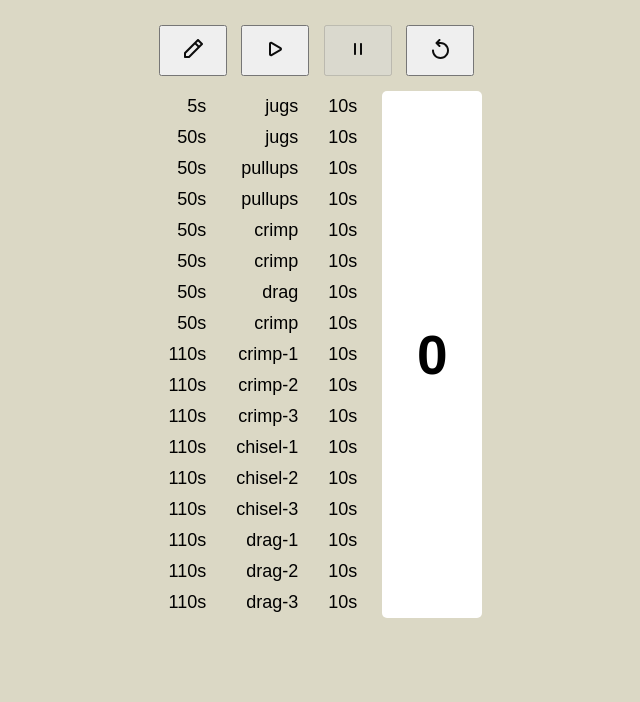
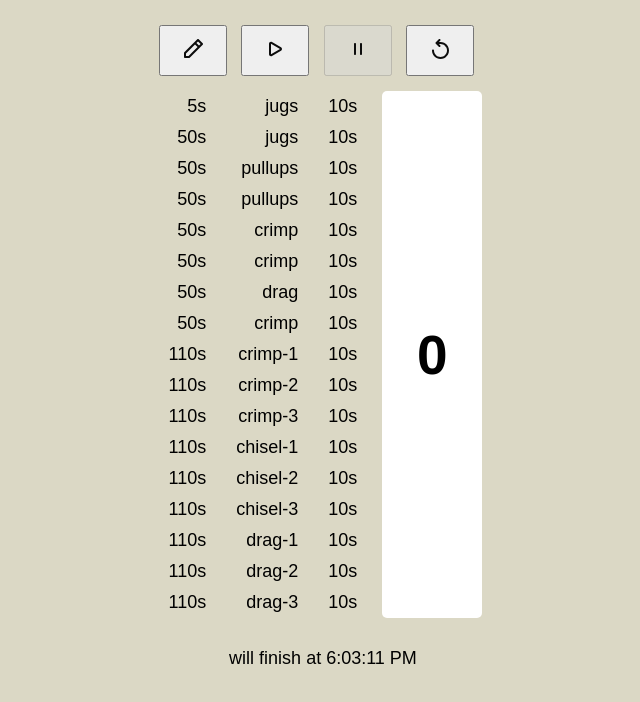
Before and after one commit to alustig3/hangboard, a plain HTML site: page docs/index.html in a window 1280 px wide. Shown: the whole page, without its empty margins (317-957 px from the left). Drawn offline with Linux system fonts and the light colour scheme.

Commit message:
added estimated finish time

```diff
--- a/docs/app.js
+++ b/docs/app.js
@@ -18,7 +18,6 @@ function openTab(tabName) {
     document.getElementById('main').style.display = tabName === 'main' ? 'block' : 'none';
 }
 
-// Generate 10 rows in Setup and store labels and times
 const restDurations = [];
 const hangDurations = [];
 const setupLabels = [];
@@ -68,6 +67,7 @@ function initializeRoutine() {
         hangLabel.id = `hangLabel${i + 1}`;
         hangLabels.appendChild(hangLabel);
     }
+    updateEstimatedCompletionTime();
 }
 
 
@@ -76,6 +76,7 @@ startButton.addEventListener('click', () => {
     startButton.disabled = true; // Disable Start button after it's pressed
     pauseButton.disabled = false; // Enable Pause button after Start is pressed
     startRoutine(0, 'rest');
+    updateEstimatedCompletionTime();
 });
 
 // Pause/Resume button behavior
@@ -83,6 +84,7 @@ pauseButton.addEventListener('click', () => {
     if (isPaused) {
         startRoutine(currentIndex, currentPhase, remainingDuration); // Resume with remaining time
         isPaused = false;
+        updateEstimatedCompletionTime();
     } else {
         clearInterval(currentInterval); // Pause the interval
         isPaused = true;
@@ -202,7 +204,6 @@ function startRoutine(index, phase, durationOverride = null) {
 }
 
 
-
 // Export Setup Data Button
 document.getElementById('exportData').addEventListener('click', () => {
     const rows = [];
@@ -312,3 +313,38 @@ toggleEditButton2.addEventListener('click', () => {
     mainTab.style.display = 'block';
     initializeRoutine();
 });
+
+// Function to calculate and display estimated completion time
+function updateEstimatedCompletionTime() {
+    const currentTime = new Date();
+    let totalDurationInSeconds = 0;
+
+    // Calculate total duration from remaining rest and hang times
+    const rows = document.querySelectorAll('#routine-setup .input-row');
+    rows.forEach((row, index) => {
+        if (index < currentIndex) {
+            // Skip rows that have already completed
+            return;
+        }
+
+        const restTime = parseInt(row.children[1].value) || 0;
+        const hangTime = parseInt(row.children[2].value) || 0;
+        totalDurationInSeconds += restTime + hangTime;
+    });
+    console.log(currentTime);
+
+    // Calculate the estimated completion time
+    const completionTime = new Date(currentTime.getTime() + totalDurationInSeconds * 1000);
+    console.log(completionTime);
+
+    // Format the completion time as HH:MM AM/PM
+    const hours = completionTime.getHours();
+    const minutes = completionTime.getMinutes().toString().padStart(2, '0');
+    const seconds = completionTime.getSeconds().toString().padStart(2, '0');
+    const ampm = hours >= 12 ? 'PM' : 'AM';
+    const formattedTime = `will finish at ${(hours % 12) || 12}:${minutes}:${seconds} ${ampm}`;
+
+
+    // Display the formatted time
+    document.getElementById('completionTime').textContent = formattedTime;
+}
--- a/docs/index.html
+++ b/docs/index.html
@@ -19,17 +19,17 @@
                         <path xmlns="http://www.w3.org/2000/svg" d="M11.7071 5.29289C12.0976 5.68342 12.0976 6.31658 11.7071 6.70711L7.41421 11H19C19.5523 11 20 11.4477 20 12C20 12.5523 19.5523 13 19 13H7.41421L11.7071 17.2929C12.0976 17.6834 12.0976 18.3166 11.7071 18.7071C11.3166 19.0976 10.6834 19.0976 10.2929 18.7071L4.29289 12.7071C4.10536 12.5196 4 12.2652 4 12C4 11.7348 4.10536 11.4804 4.29289 11.2929L10.2929 5.29289C10.6834 4.90237 11.3166 4.90237 11.7071 5.29289Z" fill="#0D0D0D"></path>
                     </svg>
                 </button>
+                <button id="exportData">
+                    <svg fill="none" viewBox="0 0 24 24" height="24" width="24" xmlns="http://www.w3.org/2000/svg">
+                        <path xmlns="http://www.w3.org/2000/svg" d="M11.2929 2.29289C11.6834 1.90237 12.3166 1.90237 12.7071 2.29289L16.7071 6.29289C17.0976 6.68342 17.0976 7.31658 16.7071 7.70711C16.3166 8.09763 15.6834 8.09763 15.2929 7.70711L13 5.41421V16C13 16.5523 12.5523 17 12 17C11.4477 17 11 16.5523 11 16V5.41421L8.70711 7.70711C8.31658 8.09763 7.68342 8.09763 7.29289 7.70711C6.90237 7.31658 6.90237 6.68342 7.29289 6.29289L11.2929 2.29289ZM5 17C5.55228 17 6 17.4477 6 18V20H18V18C18 17.4477 18.4477 17 19 17C19.5523 17 20 17.4477 20 18V20C20 21.1046 19.1046 22 18 22H6C4.89543 22 4 21.1046 4 20V18C4 17.4477 4.44772 17 5 17Z" fill="#0D0D0D"></path>
+                    </svg>
+                </button>
                 <button id="importData">
                     <svg fill="none" viewBox="0 0 24 24" height="24" width="24" xmlns="http://www.w3.org/2000/svg">
                         <path xmlns="http://www.w3.org/2000/svg" d="M12 2C12.5523 2 13 2.44772 13 3V13.5858L15.2929 11.2929C15.6834 10.9024 16.3166 10.9024 16.7071 11.2929C17.0976 11.6834 17.0976 12.3166 16.7071 12.7071L12.7071 16.7071C12.3166 17.0976 11.6834 17.0976 11.2929 16.7071L7.29289 12.7071C6.90237 12.3166 6.90237 11.6834 7.29289 11.2929C7.68342 10.9024 8.31658 10.9024 8.70711 11.2929L11 13.5858V3C11 2.44772 11.4477 2 12 2ZM5 17C5.55228 17 6 17.4477 6 18V20H18V18C18 17.4477 18.4477 17 19 17C19.5523 17 20 17.4477 20 18V20C20 21.1046 19.1046 22 18 22H6C4.89543 22 4 21.1046 4 20V18C4 17.4477 4.44772 17 5 17Z" fill="#0D0D0D"></path>
                     </svg>
                 </button>
                 <textarea id="dataInput" placeholder="Paste your data here" rows="5" style="display:none;"></textarea>
-                <button id="exportData">
-                    <svg fill="none" viewBox="0 0 24 24" height="24" width="24" xmlns="http://www.w3.org/2000/svg">
-                        <path xmlns="http://www.w3.org/2000/svg" d="M11.2929 2.29289C11.6834 1.90237 12.3166 1.90237 12.7071 2.29289L16.7071 6.29289C17.0976 6.68342 17.0976 7.31658 16.7071 7.70711C16.3166 8.09763 15.6834 8.09763 15.2929 7.70711L13 5.41421V16C13 16.5523 12.5523 17 12 17C11.4477 17 11 16.5523 11 16V5.41421L8.70711 7.70711C8.31658 8.09763 7.68342 8.09763 7.29289 7.70711C6.90237 7.31658 6.90237 6.68342 7.29289 6.29289L11.2929 2.29289ZM5 17C5.55228 17 6 17.4477 6 18V20H18V18C18 17.4477 18.4477 17 19 17C19.5523 17 20 17.4477 20 18V20C20 21.1046 19.1046 22 18 22H6C4.89543 22 4 21.1046 4 20V18C4 17.4477 4.44772 17 5 17Z" fill="#0D0D0D"></path>
-                    </svg>
-                </button>
             </div>
 
             <div class="input-row" id="inputRowTemplate">
@@ -71,6 +71,10 @@
                 <div id="countdownLabel" class="countdown-label">0</div>
             </div>
         </div>
+            <!-- Estimated completion time display -->
+            <div id="estimatedCompletionTime" class="completion-time">
+                <span id="completionTime"></span>
+            </div>
     </div>
 
     <script src="app.js"></script>
--- a/docs/style.css
+++ b/docs/style.css
@@ -103,6 +103,12 @@ button {
     font-weight: bold;
 }
 
+.completion-time {
+    margin-top: 20px;
+    font-size: 18px;
+    text-align: center;
+}
+
 
 @media (max-width: 600px) {
     /* Increase font size for better readability */
```
